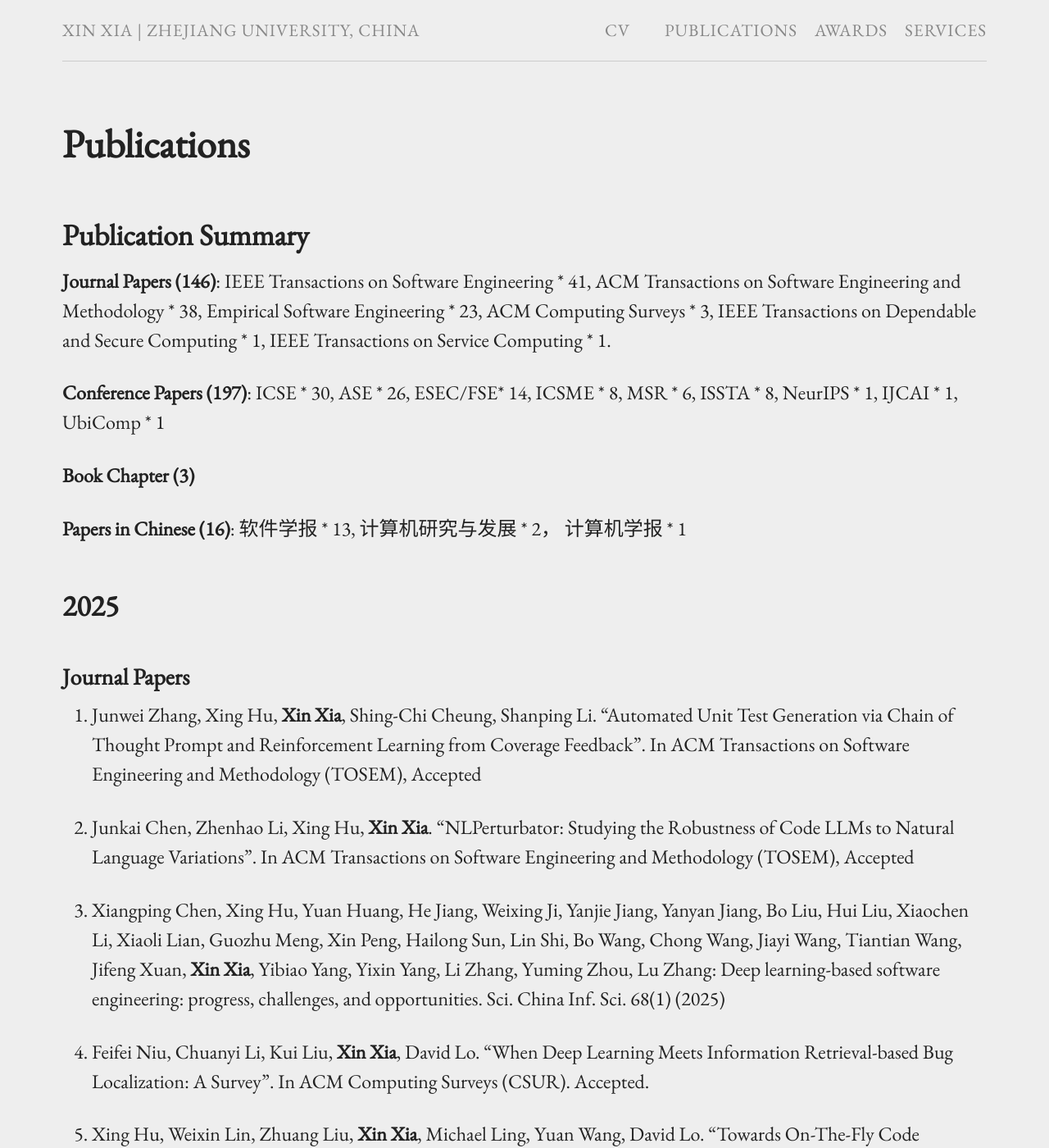
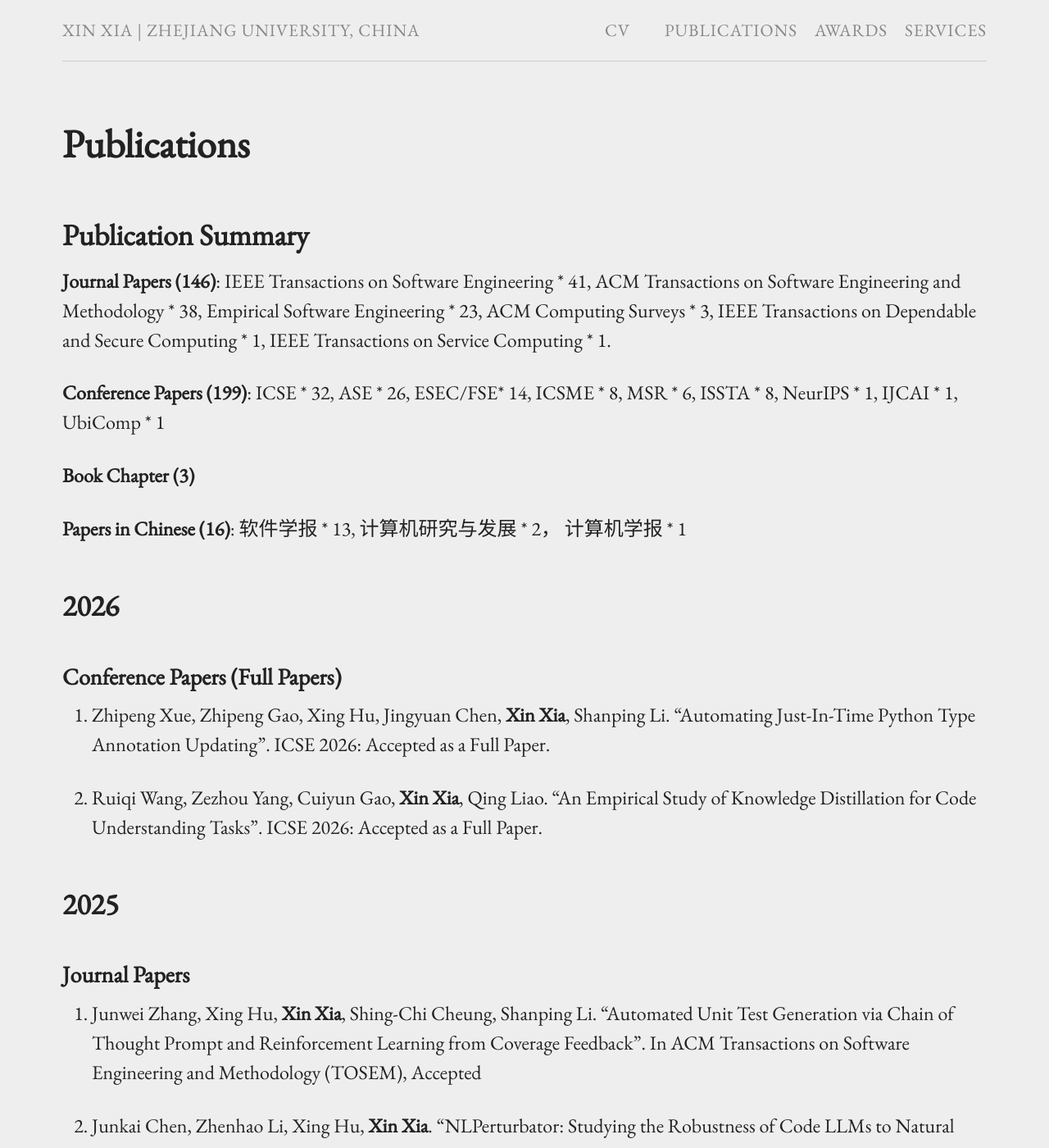
Before and after one commit to xin-xia/xin-xia.github.io, a Jekyll site: the page built from publication.md, in a window 1280 px wide and 1400 px high. Shown: the whole window at 82% size. Built offline with Jekyll 4.4.1, drawn with Linux system fonts in a browser that asks for light colours.

Commit message:
Update publication.md

```diff
--- a/publication.md
+++ b/publication.md
@@ -8,11 +8,20 @@ permalink: /publication/
 
 <strong>Journal Papers (146)</strong>: IEEE Transactions on Software Engineering * 41,  ACM Transactions on Software Engineering and Methodology * 38, Empirical Software Engineering * 23,  ACM Computing Surveys * 3, IEEE  Transactions on Dependable and Secure Computing * 1, IEEE Transactions on Service Computing * 1.
 
-<strong>Conference Papers (197)</strong>: ICSE * 30, ASE * 26, ESEC/FSE* 14, ICSME * 8, MSR * 6,  ISSTA * 8, NeurIPS * 1, IJCAI * 1, UbiComp * 1
+<strong>Conference Papers (199)</strong>: ICSE * 32, ASE * 26, ESEC/FSE* 14, ICSME * 8, MSR * 6,  ISSTA * 8, NeurIPS * 1, IJCAI * 1, UbiComp * 1
 
 <strong>Book Chapter (3) </strong>
 
 <strong>Papers in Chinese (16)</strong>: 软件学报 * 13, 计算机研究与发展 * 2， 计算机学报 * 1
+
+
+## 2026
+
+### Conference Papers (Full Papers)
+
+199. Zhipeng Xue, Zhipeng Gao, Xing Hu, Jingyuan Chen,  <strong>Xin Xia</strong>, Shanping Li.  "Automating Just-In-Time Python Type Annotation Updating". ICSE 2026: Accepted as a Full Paper.  <br/>
+
+198. Ruiqi Wang, Zezhou Yang, Cuiyun Gao,  <strong>Xin Xia</strong>, Qing Liao.  "An Empirical Study of Knowledge Distillation for Code  Understanding Tasks". ICSE 2026: Accepted as a Full Paper.  <br/>
 
 ## 2025
 
@@ -41,6 +50,8 @@ permalink: /publication/
 136. Lishui Fan, Jiakun Liu, Zhongxin Liu, David Lo, <strong>Xin Xia</strong>, Shanping Li. "Exploring the Capabilities of LLMs for Code Change Related Tasks". In ACM Transactions on Software Engineering and Methodology (TOSEM), Accepted <br />
 
 ### Conference Papers (Full Papers)
+
+
 
 197. Siqi Wang, Xing Hu, Bei Wang, Wenxin Yao, <strong>Xin Xia</strong>, Xinyu Wang. "Refactoring Deep Learning Code: A Study of Practices and Unsatisfied Tool Needs". ICSME 2025: Accepted as a Full Paper <br/>
 
```
